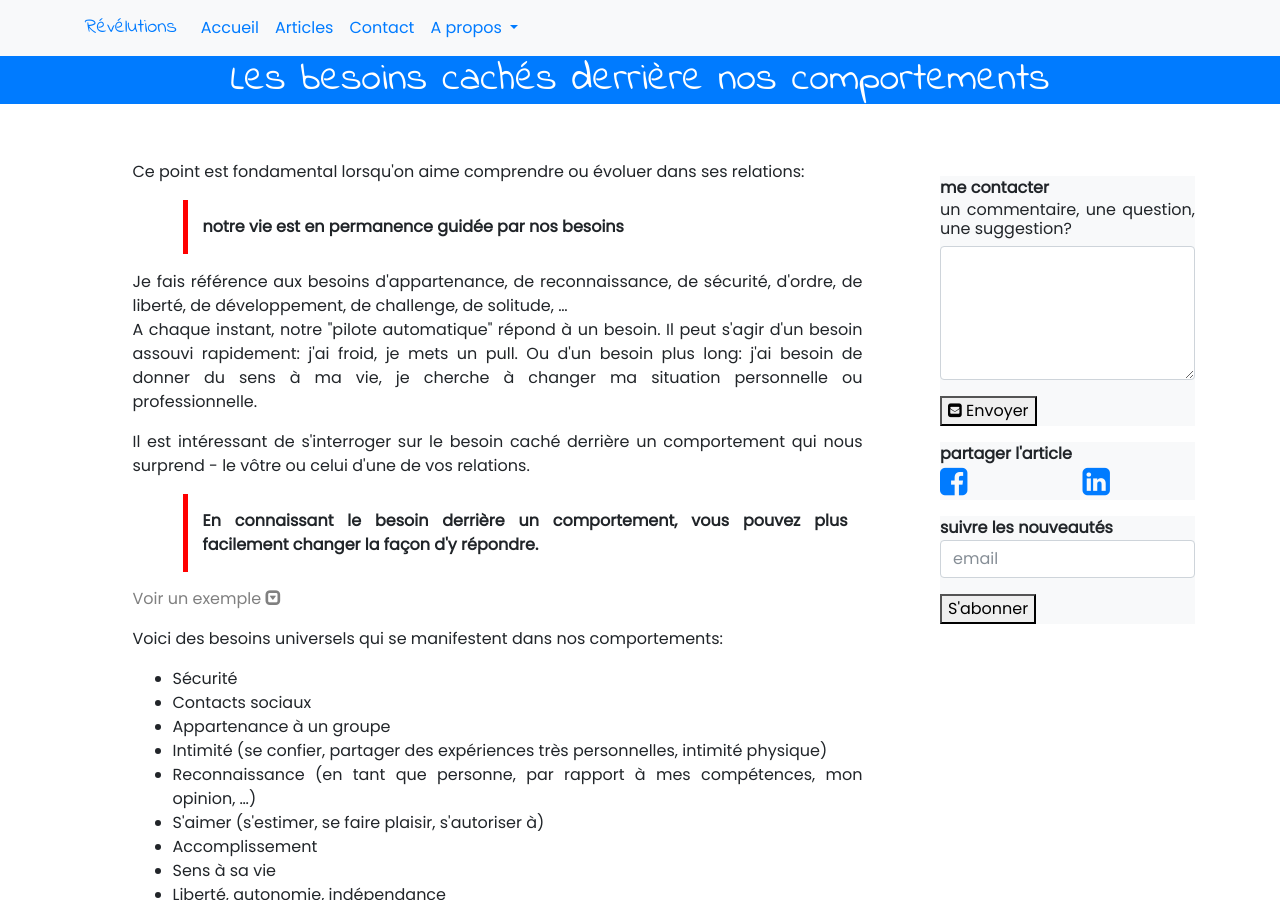
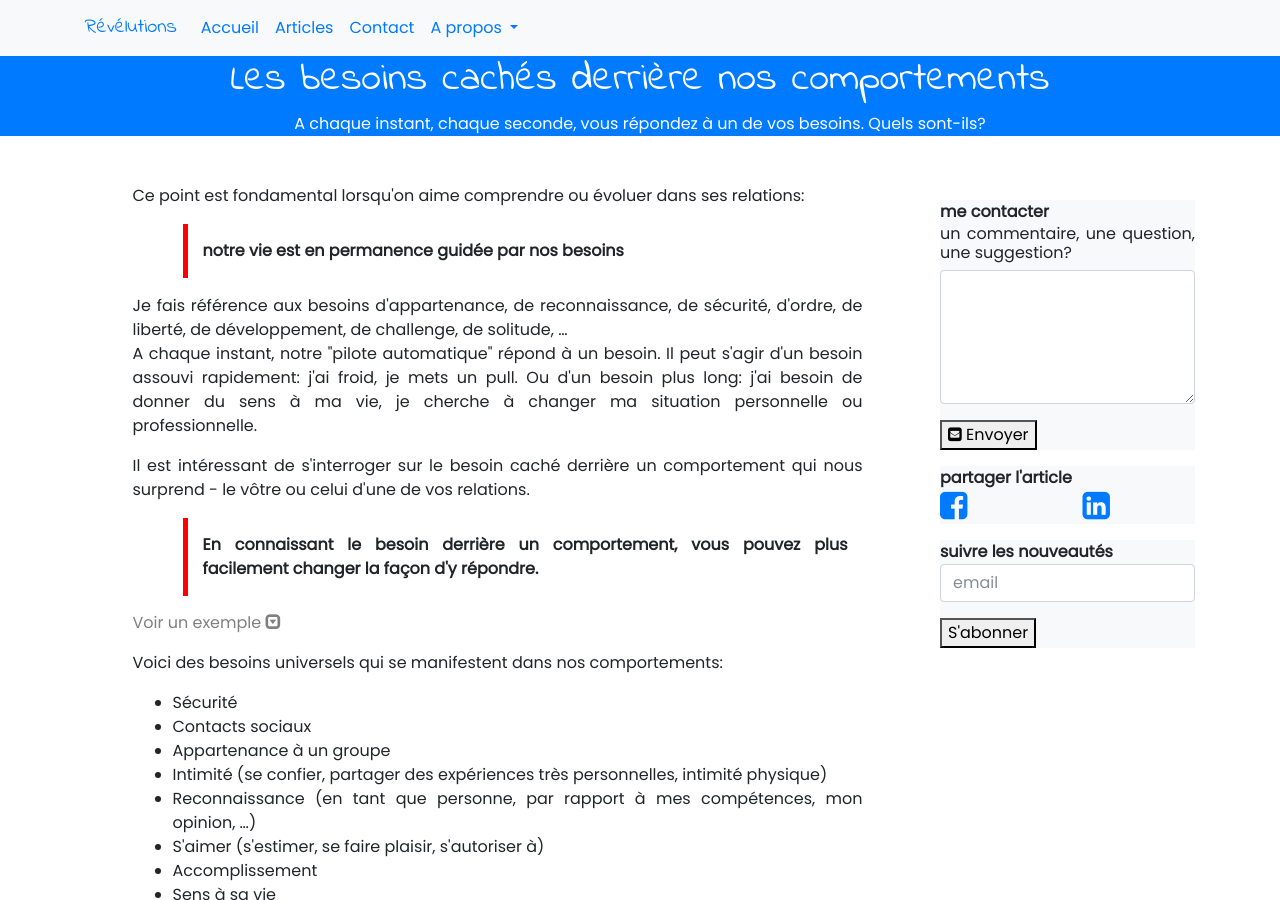
Before and after one commit to OrgaEvolutions/Nathoup.github.io, a Jekyll site: the page built from _posts/2018-03-07-besoins.html, in a window 1280 px wide and 900 px high. Built offline with Jekyll 4.4.1, drawn with Linux system fonts in a browser that asks for light colours; nearby versions of some CDN libraries; some web fonts are replaced.

Commit message:
Update 2018-03-07-besoins.html

```diff
--- a/_posts/2018-03-07-besoins.html
+++ b/_posts/2018-03-07-besoins.html
@@ -2,6 +2,8 @@
 layout: post
 title: "Les besoins cachés derrière nos comportements"
 date: 2018-03-07
+intro: "A chaque instant, chaque seconde, vous répondez à un de vos besoins. Quels sont-ils?"
+categories: soi
 ---
 
 {% include al type='paragraphe' %}
```
